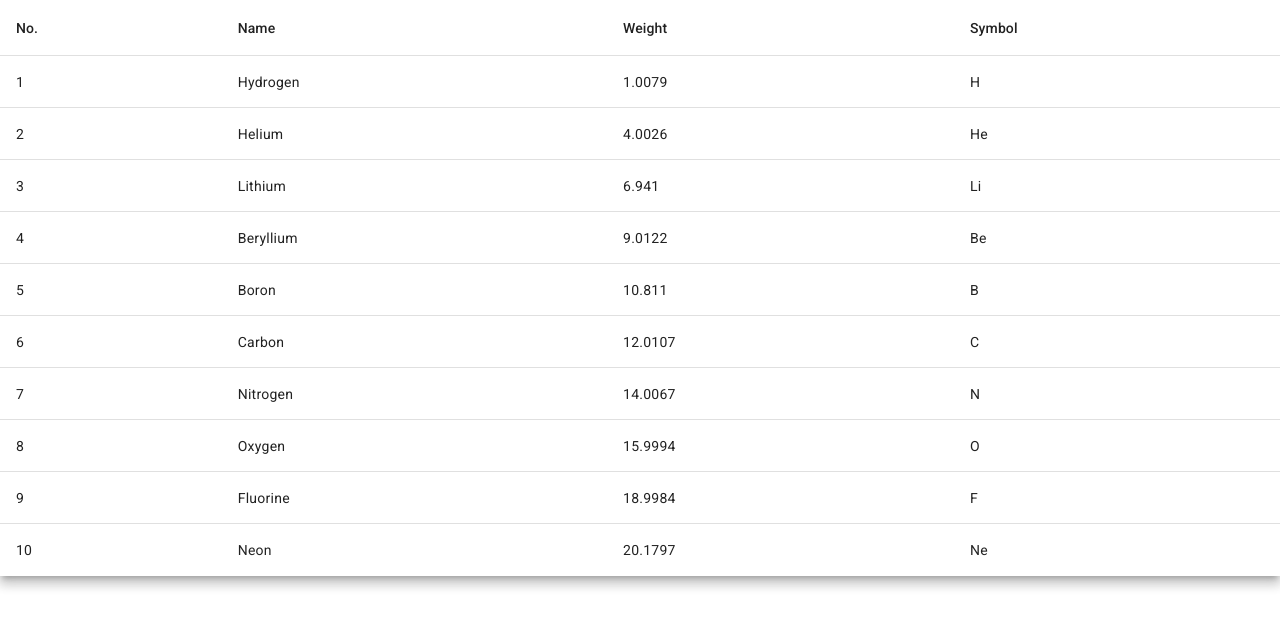
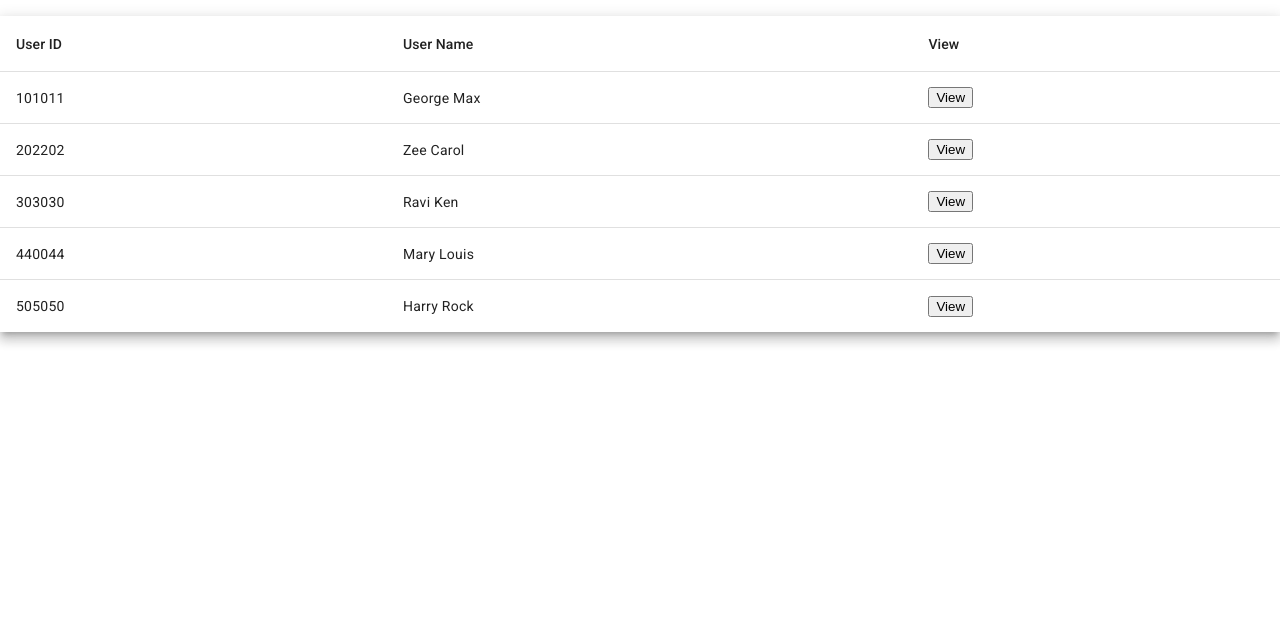
Before and after one commit to AbhitanshRIL/Mod-pro, an Angular app: page /S in a window 1280 px wide. Shown: the top 628 px of the page. Built offline with nearby package versions, Linux system fonts and the light colour scheme.

Commit message:
View button in table

```diff
--- a/src/app/submission-table/submission-table.component.css
+++ b/src/app/submission-table/submission-table.component.css
@@ -0,0 +1,3 @@
+table {
+    margin-top: 1rem;
+}
--- a/src/app/submission-table/submission-table.component.html
+++ b/src/app/submission-table/submission-table.component.html
@@ -5,27 +5,33 @@
 
     <!-- Position Column -->
     <ng-container matColumnDef="position">
-        <th mat-header-cell *matHeaderCellDef> No. </th>
+        <th mat-header-cell *matHeaderCellDef> User ID </th>
         <td mat-cell *matCellDef="let element"> {{element.position}} </td>
     </ng-container>
 
     <!-- Name Column -->
     <ng-container matColumnDef="name">
-        <th mat-header-cell *matHeaderCellDef> Name </th>
+        <th mat-header-cell *matHeaderCellDef> User Name </th>
         <td mat-cell *matCellDef="let element"> {{element.name}} </td>
     </ng-container>
 
     <!-- Weight Column -->
-    <ng-container matColumnDef="weight">
-        <th mat-header-cell *matHeaderCellDef> Weight </th>
+    <!-- <ng-container matColumnDef="weight">
+        <th mat-header-cell *matHeaderCellDef> Document </th>
         <td mat-cell *matCellDef="let element"> {{element.weight}} </td>
-    </ng-container>
+    </ng-container> -->
 
     <!-- Symbol Column -->
     <ng-container matColumnDef="symbol">
-        <th mat-header-cell *matHeaderCellDef> Symbol </th>
-        <td mat-cell *matCellDef="let element"> {{element.symbol}} </td>
+        <th mat-header-cell *matHeaderCellDef> View </th>
+        <td mat-cell *matCellDef="let element"> <button mat-button>View</button> </td>
     </ng-container>
+    <!-- <ng-container matColumnDef="symbol">
+        <th mat-header-cell *matHeaderCellDef>View</th>
+        <td mat-cell *matCellDef="let element">
+            <button mat-button>Edit</button>
+        </td>
+    </ng-container> -->
 
     <tr mat-header-row *matHeaderRowDef="displayedColumns"></tr>
     <tr mat-row *matRowDef="let row; columns: displayedColumns;"></tr>
--- a/src/app/submission-table/submission-table.component.ts
+++ b/src/app/submission-table/submission-table.component.ts
@@ -2,23 +2,18 @@ import {Component} from '@angular/core';
 import {MatTableModule} from '@angular/material/table';
 
 export interface PeriodicElement {
+  position: number;
   name: string;
-  position: number;
-  weight: number;
+  // weight: number;
   symbol: string;
 }
 
 const ELEMENT_DATA: PeriodicElement[] = [
-  {position: 1, name: 'Hydrogen', weight: 1.0079, symbol: 'H'},
-  {position: 2, name: 'Helium', weight: 4.0026, symbol: 'He'},
-  {position: 3, name: 'Lithium', weight: 6.941, symbol: 'Li'},
-  {position: 4, name: 'Beryllium', weight: 9.0122, symbol: 'Be'},
-  {position: 5, name: 'Boron', weight: 10.811, symbol: 'B'},
-  {position: 6, name: 'Carbon', weight: 12.0107, symbol: 'C'},
-  {position: 7, name: 'Nitrogen', weight: 14.0067, symbol: 'N'},
-  {position: 8, name: 'Oxygen', weight: 15.9994, symbol: 'O'},
-  {position: 9, name: 'Fluorine', weight: 18.9984, symbol: 'F'},
-  {position: 10, name: 'Neon', weight: 20.1797, symbol: 'Ne'},
+  {position: 101011, name: 'George Max', symbol: 'H'},
+  {position: 202202, name: 'Zee Carol',  symbol: 'He'},
+  {position: 303030, name: 'Ravi Ken', symbol: 'Li'},
+  {position: 440044, name: 'Mary Louis', symbol: 'Be'},
+  {position: 505050, name: 'Harry Rock', symbol: 'B'}
 ];
 
 @Component({
@@ -29,6 +24,6 @@ const ELEMENT_DATA: PeriodicElement[] = [
   imports: [MatTableModule],
 })
 export class SubmissionTableComponent {
-  displayedColumns: string[] = ['position', 'name', 'weight', 'symbol'];
+  displayedColumns: string[] = ['position', 'name', 'symbol'];
   dataSource = ELEMENT_DATA;
 }
```
